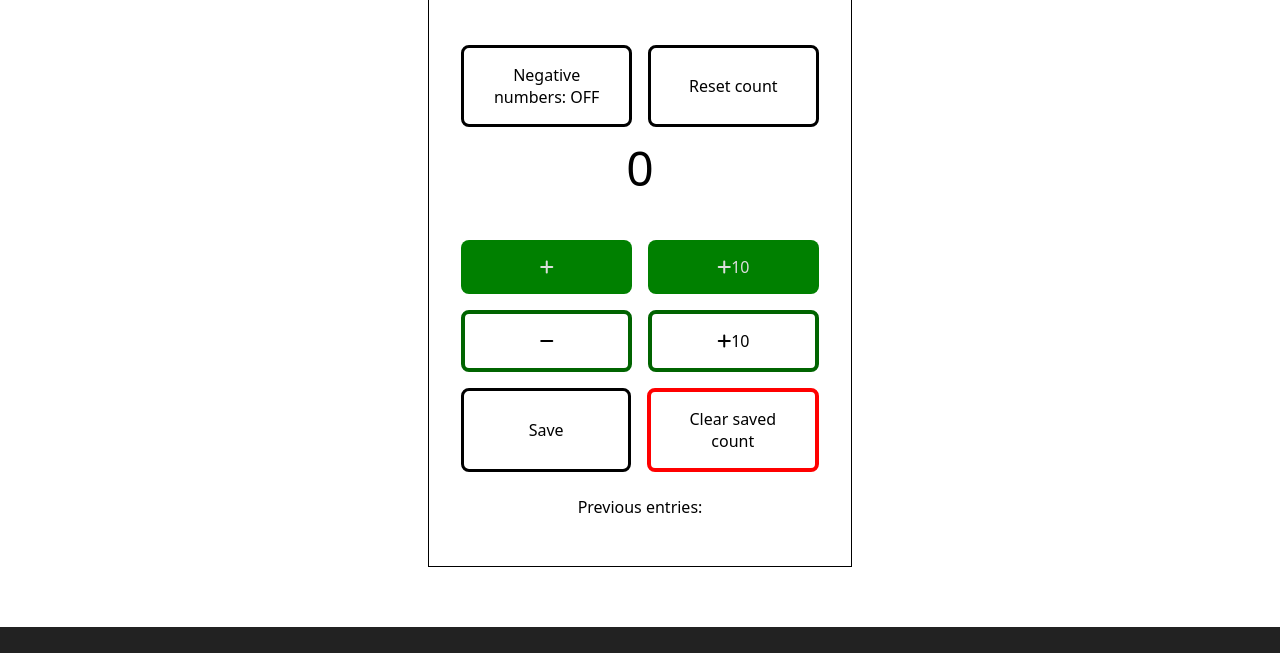
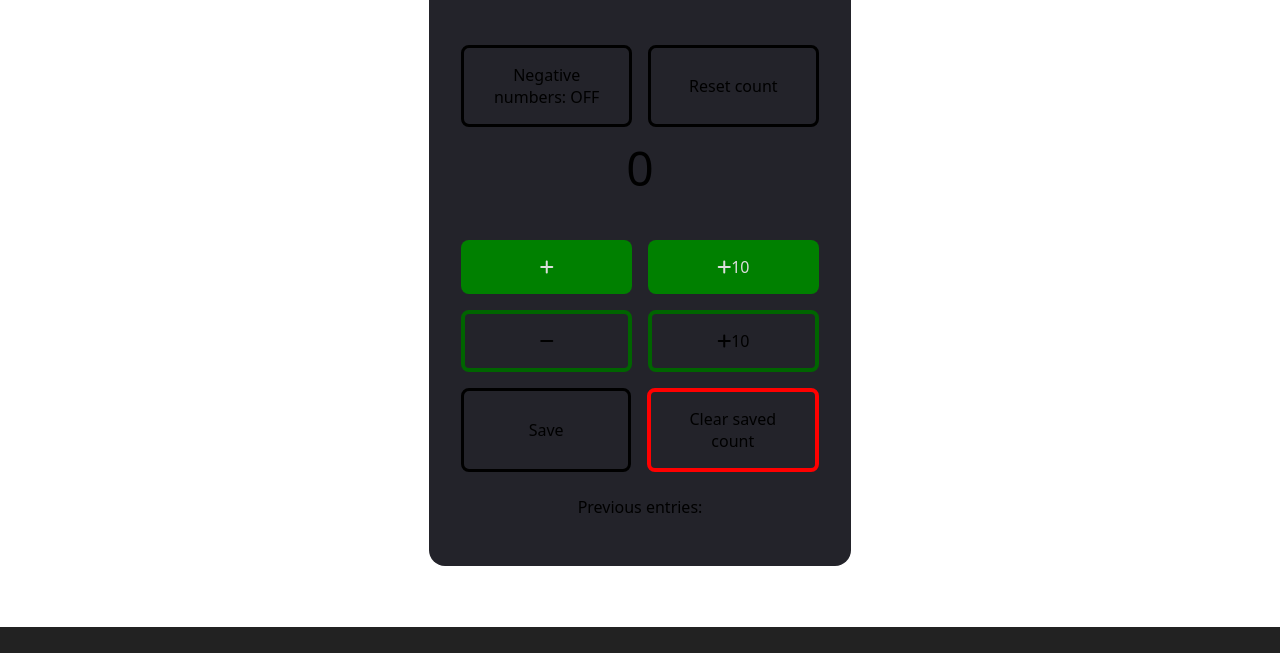
Before and after one commit to Klrfl/fcc-people-counter, a website: page index.html in a window 1280 px wide. Shown: the part 173-826 px from the top of the page. Drawn offline with Linux system fonts and the light colour scheme.

Commit message:
changed counter styles

```diff
--- a/scss/components/_general.scss
+++ b/scss/components/_general.scss
@@ -6,7 +6,8 @@ main {
 
 /* counter styles */
 .counter-container {
-  outline: 1px solid;
+  border-radius: 1rem;
+  background: #23232a;
   padding: 2em;
   max-width: 125ch;
   text-align: center;
@@ -20,7 +21,7 @@ main {
   justify-content: space-around;
 }
 
-/* toggle negative numbers */
+/* when negative numbers is on */
 #counter-display {
   margin: 0;
   font-size: 3rem;
```
Also changed, not shown: css/style.css, 1 other file.
